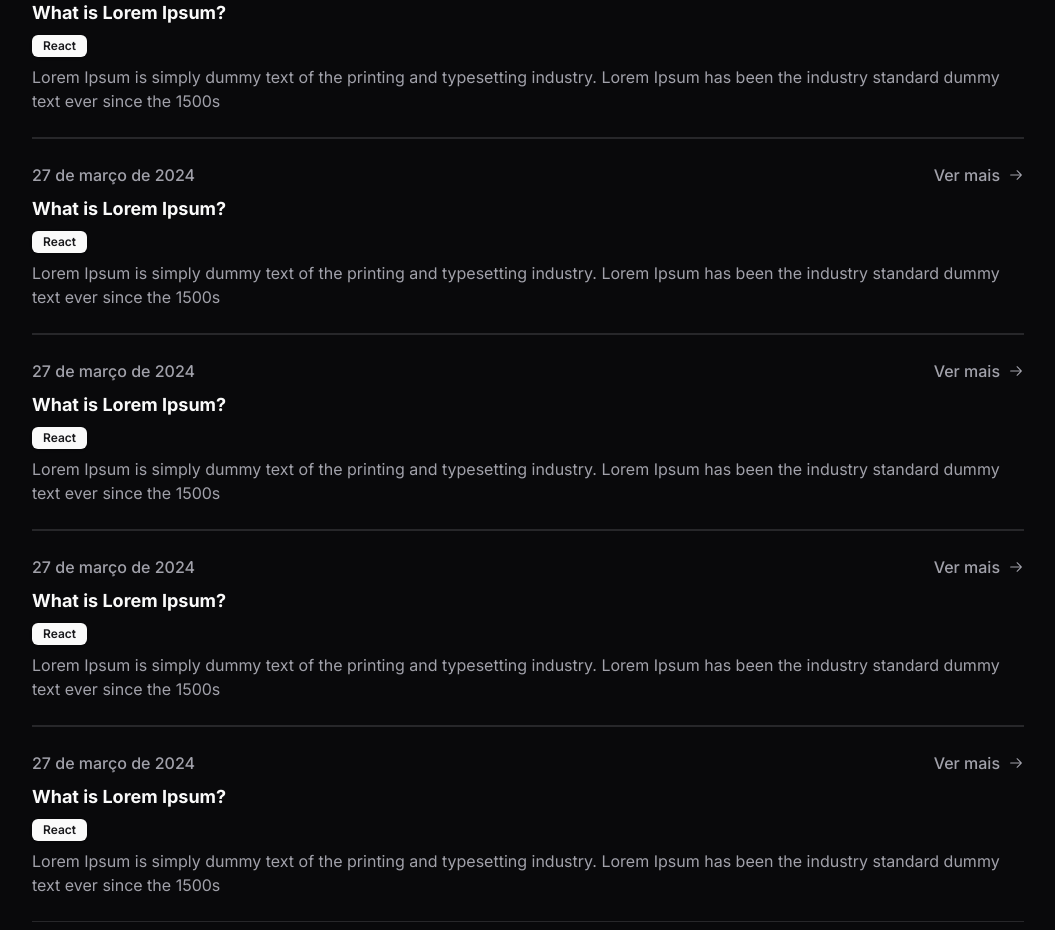
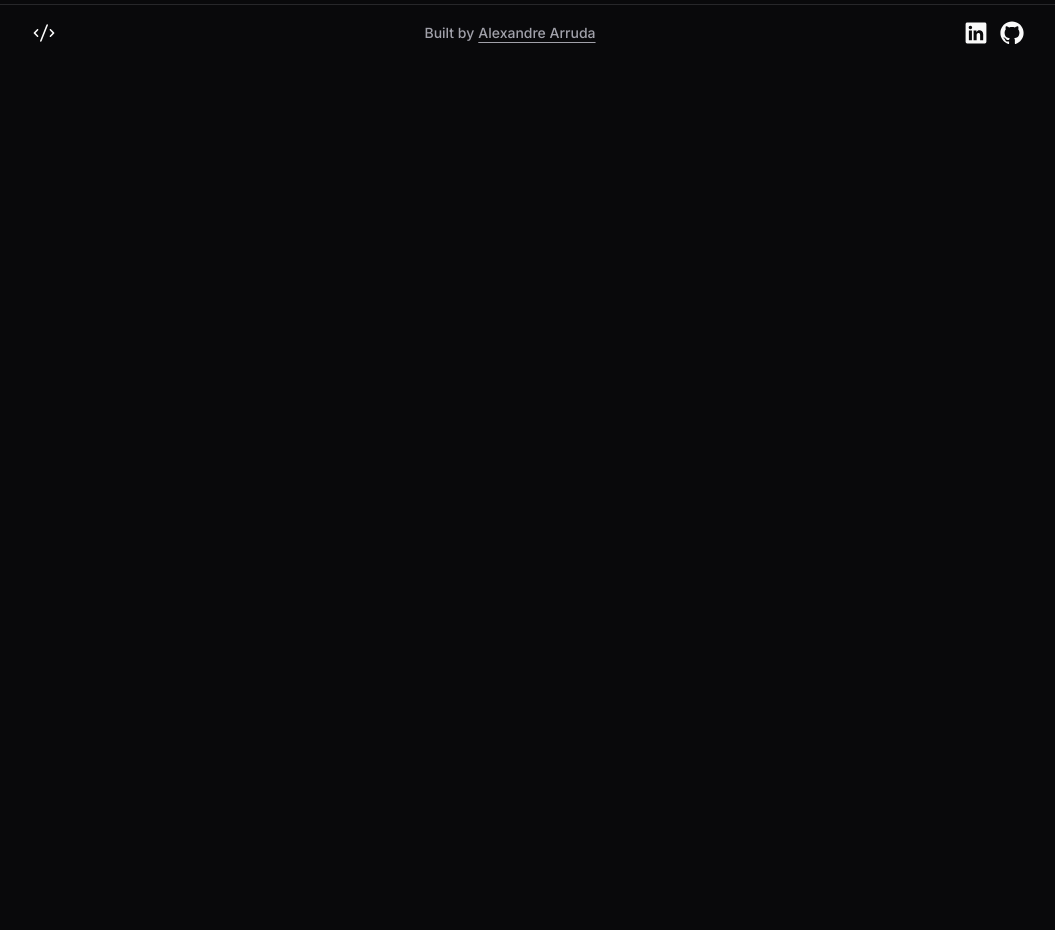
Before and after one commit to arrudadev/arrudadev-blog, a Next.js app: page / in a window 1280 px wide. Shown: the part 740-1670 px from the top of the page, without its empty margins (112-1167 px from the left). After the commit the page ends 801 px from the top, so only its background shows below. Built offline with nearby package versions, Linux system fonts and the light colour scheme.

Commit message:
add Footer section

```diff
--- a/src/app/globals.css
+++ b/src/app/globals.css
@@ -75,3 +75,7 @@
     @apply bg-background text-foreground;
   }
 }
+
+.h-main {
+  min-height: calc(100vh - 64px - 56px);
+}
--- a/src/app/layout.tsx
+++ b/src/app/layout.tsx
@@ -3,6 +3,7 @@ import { Inter } from 'next/font/google'
 import { cn } from '@/lib/utils'
 import { Header } from '@/components/header/Header'
 import './globals.css'
+import { Footer } from '@/components/footer/Footer'
 
 const inter = Inter({ subsets: ['latin'], variable: '--font-sans' })
 
@@ -25,7 +26,8 @@ export default function RootLayout({
         )}
       >
         <Header />
-        {children}
+        <main className="h-full h-main">{children}</main>
+        <Footer />
       </body>
     </html>
   )
--- a/src/components/articles/Articles.tsx
+++ b/src/components/articles/Articles.tsx
@@ -51,6 +51,33 @@ export const Articles = () => {
 
         <ul className="flex flex-col w-full py-10">
           <li className="w-full gap-2 border-b border-t py-6">
+            <Link href="/" className="flex flex-col justify-center gap-2">
+              <div className="flex items-center justify-between">
+                <span className="font-medium text-muted-foreground">
+                  27 de março de 2024
+                </span>
+
+                <span className="font-medium text-muted-foreground flex gap-2 items-center">
+                  Ver mais
+                  <Icon icon="ArrowRightIcon" className="h-4 w-4" />
+                </span>
+              </div>
+
+              <h5 className="text-lg font-bold">What is Lorem Ipsum?</h5>
+
+              <Badge radius="md" className="capitalize max-w-fit">
+                react
+              </Badge>
+
+              <p className="text-zinc-500 dark:text-zinc-400">
+                Lorem Ipsum is simply dummy text of the printing and typesetting
+                industry. Lorem Ipsum has been the industry standard dummy text
+                ever since the 1500s
+              </p>
+            </Link>
+          </li>
+
+          {/* <li className="w-full gap-2 border-b border-t py-6">
             <Link href="/" className="flex flex-col justify-center gap-2">
               <div className="flex items-center justify-between">
                 <span className="font-medium text-muted-foreground">
@@ -183,34 +210,7 @@ export const Articles = () => {
                 ever since the 1500s
               </p>
             </Link>
-          </li>
-
-          <li className="w-full gap-2 border-b border-t py-6">
-            <Link href="/" className="flex flex-col justify-center gap-2">
-              <div className="flex items-center justify-between">
-                <span className="font-medium text-muted-foreground">
-                  27 de março de 2024
-                </span>
-
-                <span className="font-medium text-muted-foreground flex gap-2 items-center">
-                  Ver mais
-                  <Icon icon="ArrowRightIcon" className="h-4 w-4" />
-                </span>
-              </div>
-
-              <h5 className="text-lg font-bold">What is Lorem Ipsum?</h5>
-
-              <Badge radius="md" className="capitalize max-w-fit">
-                react
-              </Badge>
-
-              <p className="text-zinc-500 dark:text-zinc-400">
-                Lorem Ipsum is simply dummy text of the printing and typesetting
-                industry. Lorem Ipsum has been the industry standard dummy text
-                ever since the 1500s
-              </p>
-            </Link>
-          </li>
+          </li> */}
         </ul>
       </div>
     </section>
--- /dev/null
+++ b/src/components/footer/Footer.tsx
@@ -0,0 +1,35 @@
+import Link from 'next/link'
+import { Icon } from '../icons/Icon'
+
+export const Footer = () => {
+  return (
+    <footer className="border-t py-4">
+      <div className="container flex items-center justify-between max-w-screen-lg">
+        <Icon icon="CodeIcon" />
+
+        <p className="text-left text-sm text-muted-foreground flex items-center gap-1">
+          <span className="font-medium">Built by</span>
+
+          <Link
+            href="https://www.linkedin.com/in/arrudadev/"
+            target="_blank"
+            rel="noreferrer"
+            className="font-medium underline underline-offset-4"
+          >
+            Alexandre Arruda
+          </Link>
+        </p>
+
+        <div className="flex items-center gap-3">
+          <Link href="https://www.linkedin.com/in/arrudadev/" target="_blank">
+            <Icon icon="LinkedInLogoIcon" />
+          </Link>
+
+          <Link href="https://github.com/arrudadev" target="_blank">
+            <Icon icon="GitHubLogoIcon" />
+          </Link>
+        </div>
+      </div>
+    </footer>
+  )
+}
```
